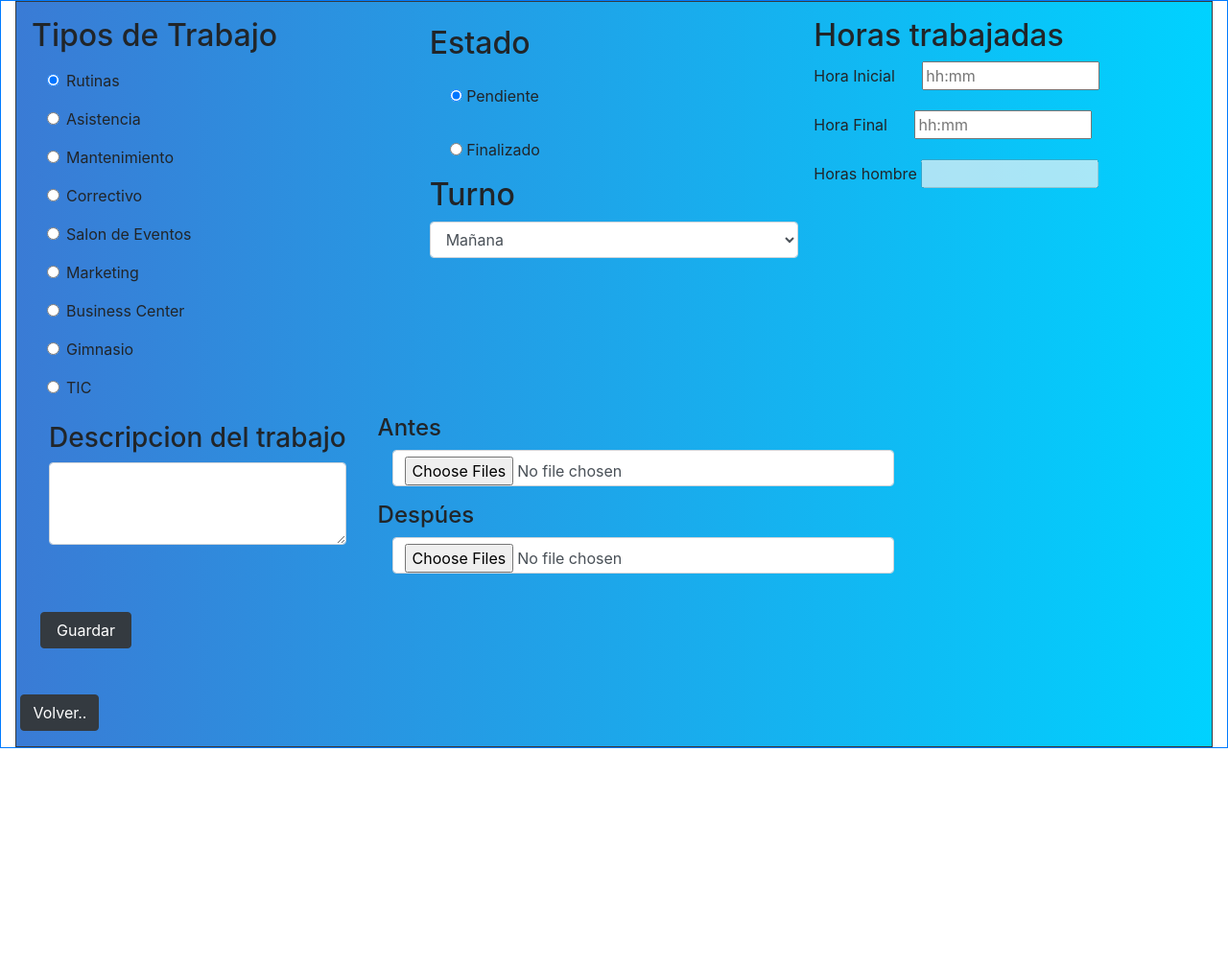
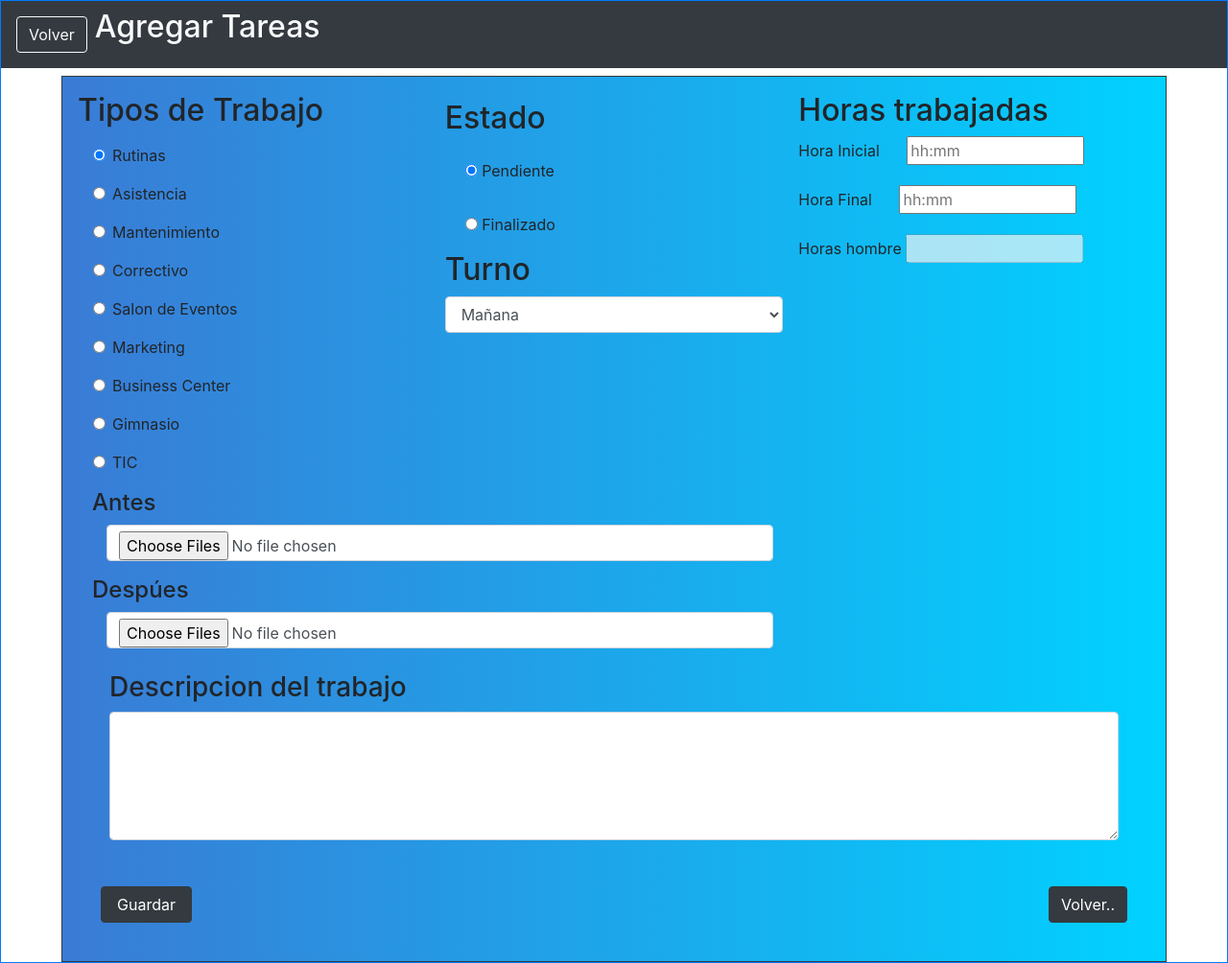
Before and after one commit to rickyMelida/tareas-electrica-app, a PHP site: page /src/agregar.php in a window 1280 px wide. Shown: the whole page at 96% size. Before the commit the page ends 780 px from the top, so only its background shows below. Run offline with PHP 8.4, Linux system fonts and the light colour scheme; the visitor is signed in with stand-in values (Sample User, id 1).

Commit message:
Se modifica estilos de formulario de tareas

```diff
--- a/src/agregar.php
+++ b/src/agregar.php
@@ -24,8 +24,18 @@
 </head>
 <body>
     <div class="container-fluid border border-primary w-100">
-        <form action="../validaciones/formulario.php" method="post" name="formulario" class="border border-dark p-3 principal" enctype="multipart/form-data">
+        <!-- Cabecera de la aplicacion -->
+        <div class="row mb-2">
+            <div class="col-md-12 col-lg-12 bg-dark p-2">
+               <a href="principal.php" class="float-left m-2 btn btn-outline-light text-light">Volver</a>
+              <h2 class=" d-inline text-light my-5">Agregar Tareas</h2>
+            </div>
+        </div>
+
+        <!-- Formulario de ingreso de tareas y pendientes ----- -->
+        <form action="../validaciones/formulario.php" method="post" name="formulario" class="border border-dark p-3 principal mx-lg-5" enctype="multipart/form-data">
         <div class="row">
+
             <!---------------Tipos de trabajo--------------------->
             <div class="col-lg-4 col-md-12">
                 <h2>Tipos de Trabajo</h2>
@@ -133,20 +143,14 @@
                             </div>
                         </div>
                     </div>
-            </div>
-        </div>
-        <!-------------Descripcion del trabajo-------------------------------------->
-        <div class="row">
-                <div class="col-lg-12 py-2 px-5">
-                    <div class="form-group">
-                        <h3>Descripcion del trabajo</h3>
-                        <textarea class="form-control" name="descripcion" id="txt_tarea" rows="3"></textarea>
+
                 </div>
             </div>
         </div>
 
+
         <!---- Subir imagenes de antes y despues de los trabajos  -->
-            <div class="row">
+        <div class="row m-auto">
             <div class="col-lg-12">
                 <div class="form-group">
                     <h4>Antes</h4>
@@ -167,10 +171,19 @@
             </div>
         </div>
 
+            <!-------------Descripcion del trabajo-------------------------------------->
+        <div class="row">
+            <div class="col-lg-12 py-2 px-5">
+                <div class="form-group">
+                    <h3>Descripcion del trabajo</h3>
+                    <textarea class="form-control" name="descripcion" id="txt_tarea" rows="5"></textarea>
+                </div>
+            </div>
+        </div>
 
             <!---  Botones de guardar y volver --->
             <div class='row'>
-                <div class="col-lg-6 col-md-6">
+                <div class="col-lg-12 col-md-12">
                     <button type="submit" iid="enviar" class="btn btn-dark m-4 px-3">Guardar</button>
                     <a href="./principal.php" class="btn btn-dark float-right mt-4 mr-4">Volver..</a>
                 </div>
```
Lines whose indentation alone changed are shown as unchanged.
